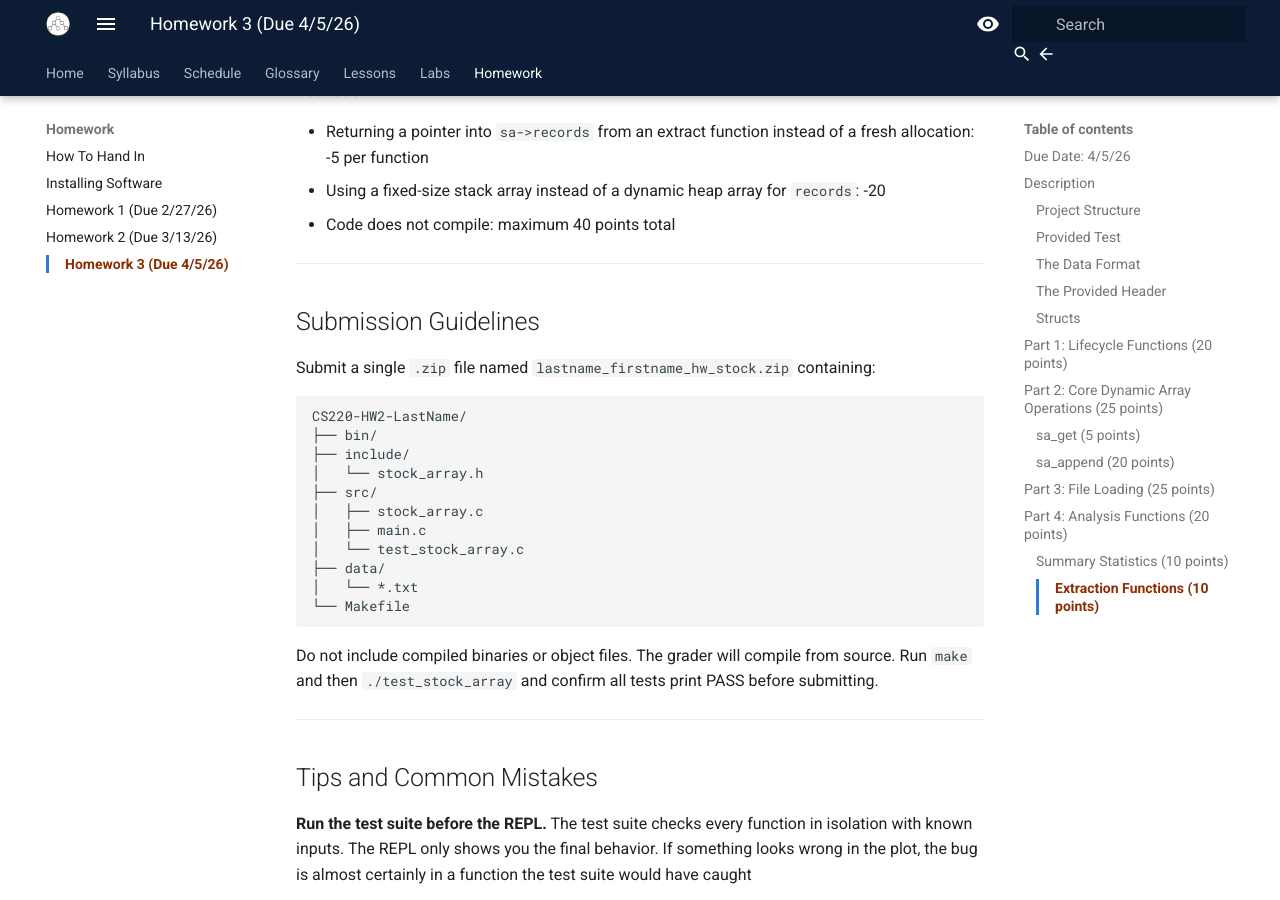
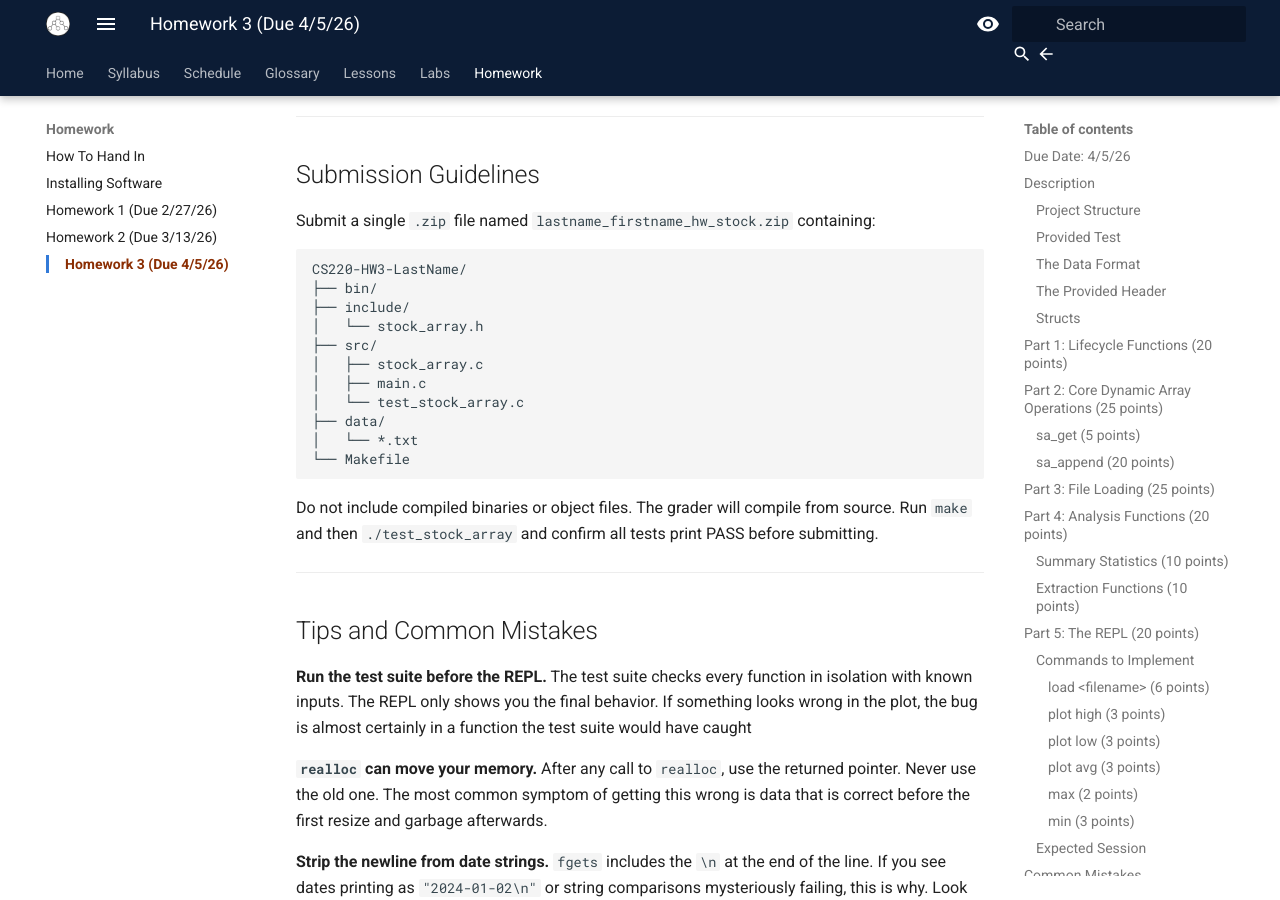
Before and after one commit to szwakoj/CS240, an MkDocs documentation site: the page built from docs/homework/3_dynamic_stocks.md, in a window 1280 px wide and 900 px high, scrolled down 10056 px. Built offline with MkDocs 1.6.1 and Material for MkDocs 9.7.7, drawn with Linux system fonts in a browser that asks for light colours.

Commit message:
Fixed HW3 formatting

````diff
--- a/docs/homework/3_dynamic_stocks.md
+++ b/docs/homework/3_dynamic_stocks.md
@@ -223,7 +223,7 @@ Each allocates a fresh `double` array of `sa->size` elements, copies the relevan
 
 ---
 
-# Part 5: The REPL (20 points)
+## Part 5: The REPL (20 points)
 
 **File:** `src/main.c`
 
@@ -239,9 +239,9 @@ Commands: load <filename>, plot high, plot low, plot avg, max, min, exit
 
 ---
 
-## Commands to Implement
+### Commands to Implement
 
-### `load <filename>` (6 points)
+#### `load <filename>` (6 points)
 
 Loads a stock data file into the `StockArray`. The filename follows the command after a space, so `load data/aapl.txt` should open `data/aapl.txt`.
 
@@ -264,7 +264,7 @@ Error: could not open data/aapl.txt
 
 **Hint:** The filename starts at `buffer + 5`, five characters past the beginning of the buffer, skipping past `"load "`. No extra parsing needed.
 
-### `plot high` (3 points)
+#### `plot high` (3 points)
 
 Extracts the daily high prices and passes them to `plot_series`.
 
@@ -279,17 +279,17 @@ Error: no file loaded, use load <filename>
 - Call `sa_extract_highs`, pass the result and `sa.size` to `plot_series` with the label `"Daily High"`, then free the extracted array.
 
 
-### `plot low` (3 points)
+#### `plot low` (3 points)
 
 Same as `plot high` but for daily lows. Label: `"Daily Low"`.
 
 
-### `plot avg` (3 points)
+#### `plot avg` (3 points)
 
 Same as `plot high` but for daily averages. Label: `"Daily Average"`.
 
 
-### `max` (2 points)
+#### `max` (2 points)
 
 Prints the highest price seen across all loaded days.
 
@@ -303,7 +303,7 @@ Overall high: 199.62
 ```
 
 
-### `min` (3 points)
+#### `min` (3 points)
 
 Prints the lowest price seen across all loaded days.
 
@@ -319,7 +319,7 @@ Overall low: 124.17
 
 ---
 
-## Expected Session
+### Expected Session
 
 A correct implementation should produce a session like the following. Use this as your own acceptance test before submitting:
 
@@ -411,7 +411,7 @@ Note that loading a second file after the first works cleanly, the old array is
 Submit a single `.zip` file named `lastname_firstname_hw_stock.zip` containing:
 
 ```
-CS220-HW2-LastName/
+CS220-HW3-LastName/
 ├── bin/
 ├── include/
 │   └── stock_array.h
````
